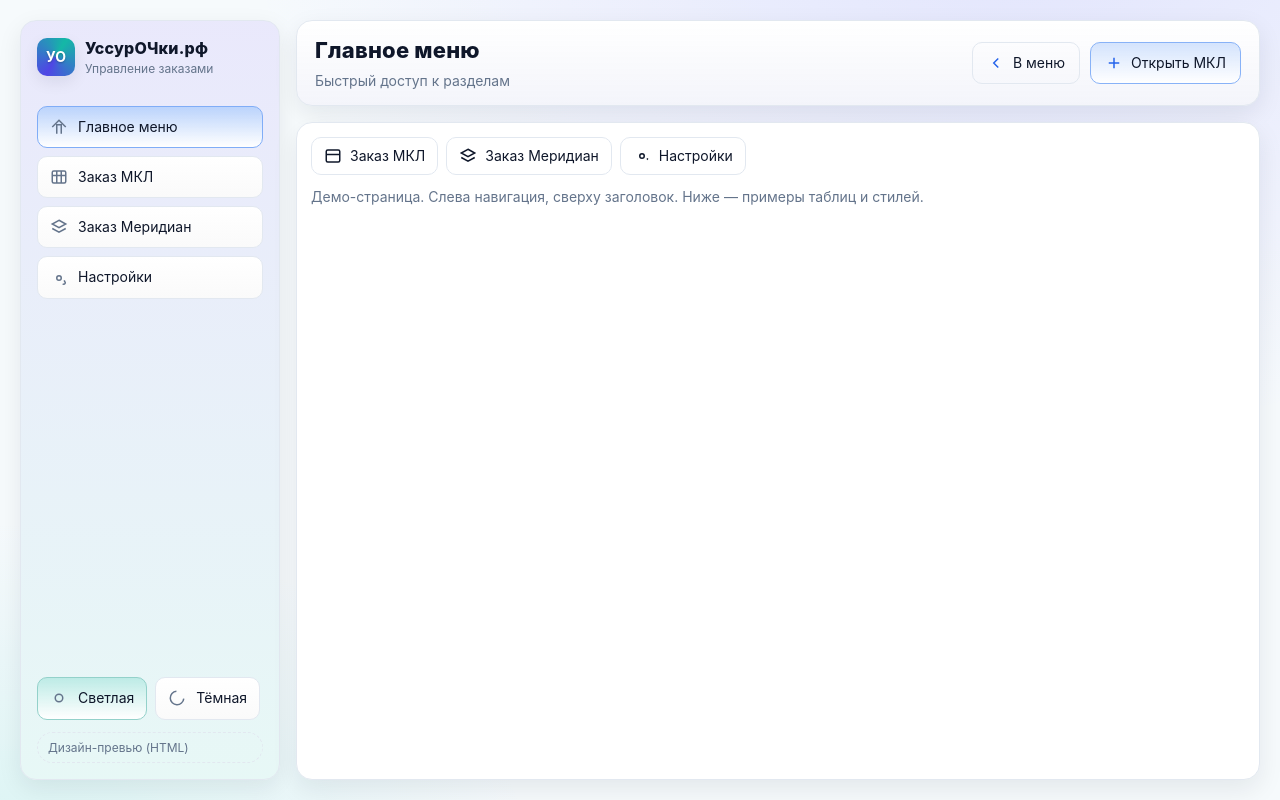
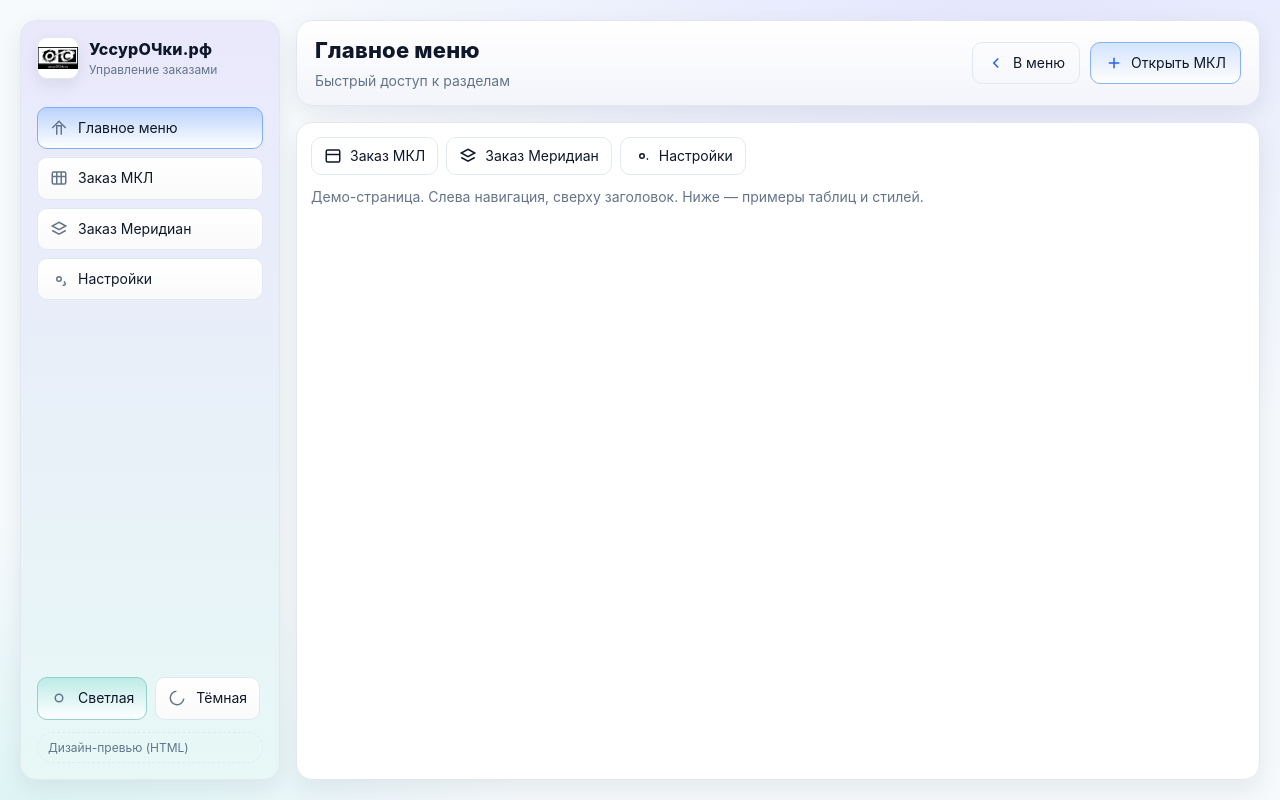
Before and after one commit to kornienkostas-art/Zakaz_linz, a plain HTML site: page design/preview.html in a window 1280 px wide. Drawn offline with Linux system fonts and the light colour scheme.

Commit message:
feat: update logo styling and add JPEG fallback for logo image
Co-authored-by: Genie <genie@cosine.sh>

```diff
--- a/design/preview.html
+++ b/design/preview.html
@@ -41,12 +41,11 @@
       display:flex; align-items:center; gap:10px; margin-bottom:8px;
     }
     .logo{
-      width:38px; height:38px; border-radius:10px; background:
-       conic-gradient(from 210deg, #4f46e5, #14b8a6, #4f46e5);
-      box-shadow: 0 6px 16px var(--shadow); position:relative;
+      width:42px; height:42px; border-radius:10px; background:#fff;
+      border:1px solid var(--border); box-shadow: 0 6px 16px var(--shadow);
+      display:grid; place-items:center; overflow:hidden;
     }
-    .logo::after{content:"УО"; position:absolute; inset:0; display:grid; place-items:center;
-      color:#fff; font-weight:700; text-shadow: 0 1px 2px rgba(0,0,0,.25)}
+    .logo img{max-width:100%; max-height:100%; object-fit:contain}
     .title{font-size:16px; font-weight:800; letter-spacing:.2px}
     .muted{color:var(--muted); font-size:12px}
     .nav{display:flex; flex-direction:column; gap:8px; margin-top:8px}
@@ -117,7 +116,9 @@
   <div class="app">
     <aside class="sidebar">
       <div class="brand">
-        <div class="logo"></div>
+        <div class="logo">
+          <img id="brandLogoPrev" src="../assets/logo.png" alt="Логотип">
+        </div>
         <div>
           <div class="title">УссурОЧки.рф</div>
           <div class="muted">Управление заказами</div>
@@ -312,6 +313,16 @@
     function setTheme(name){
       document.body.classList.toggle("light", name==="light");
     }
+    // Logo fallback to Cyrillic JPEG if PNG not found
+    (function(){
+      const img = document.getElementById('brandLogoPrev');
+      if(!img) return;
+      img.addEventListener('error', function handler(){
+        img.removeEventListener('error', handler);
+        img.src = "../assets/лого.jpeg";
+      });
+    })();
+
     // init
     showView('main'); setTheme('light');
   </script>
```
